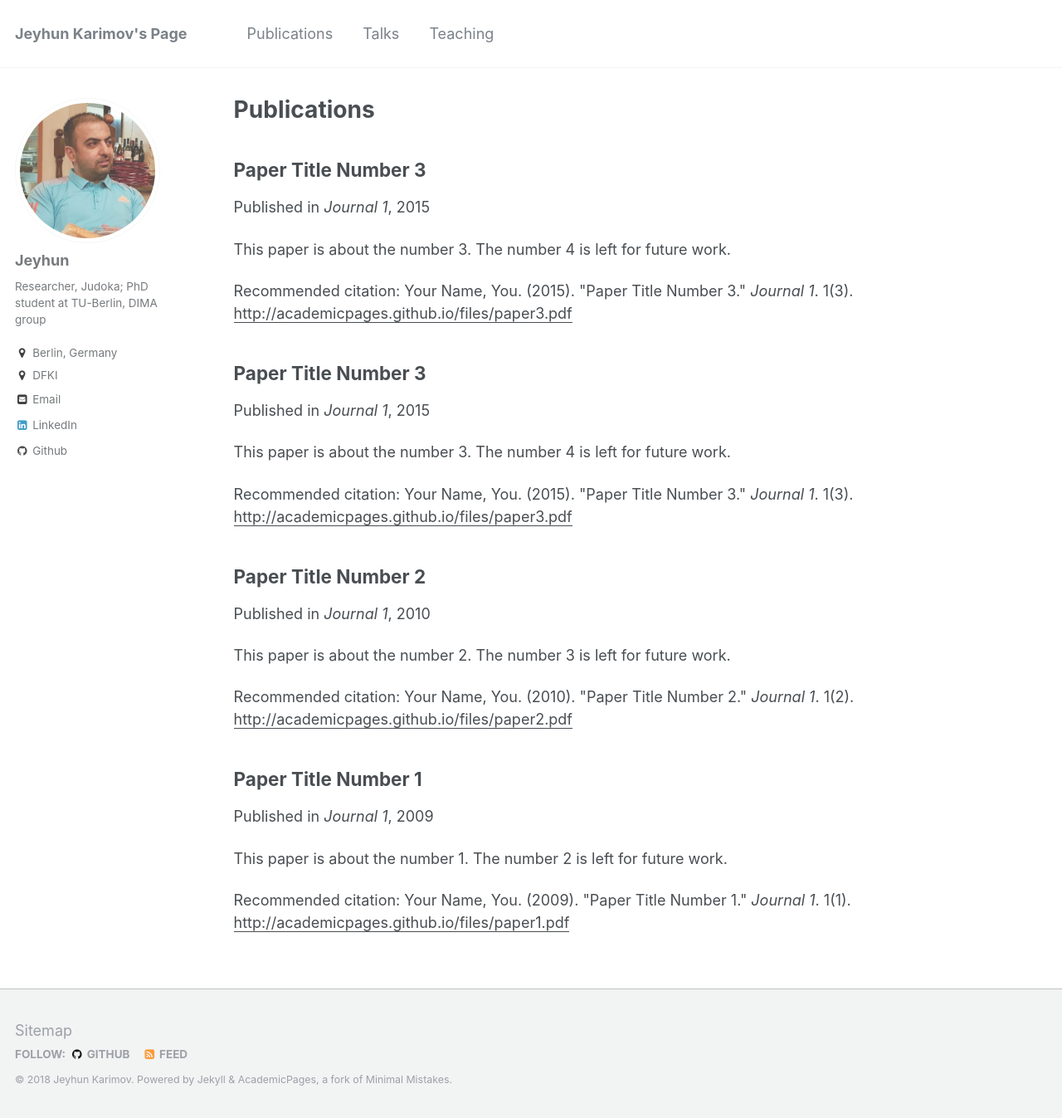
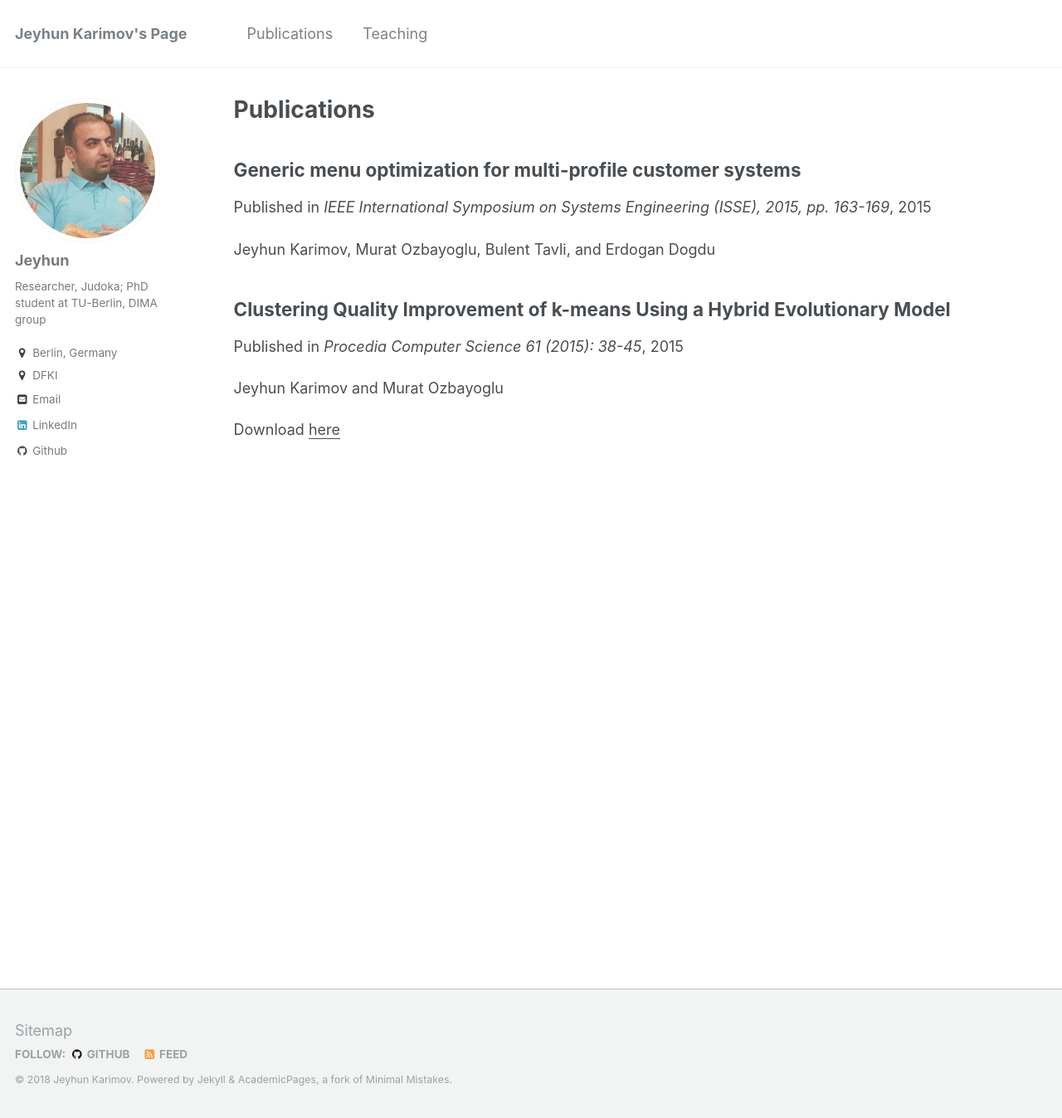
Before and after one commit to jeyhunkarimov/jeyhunkarimov.github.io, a Jekyll site: the page built from _pages/publications.md, in a window 1280 px wide and 1347 px high. Shown: the whole window at 83% size. Built offline with Jekyll 4.4.1, drawn with Linux system fonts in a browser that asks for light colours.

```diff
--- a/_data/navigation.yml
+++ b/_data/navigation.yml
@@ -3,8 +3,5 @@
   - title: "Publications"
     url: /publications/
 
-  - title: "Talks"
-    url: /talks/
-
   - title: "Teaching"
     url: /teaching/
--- a/_publications/2009-10-01-paper-title-number-1.md
+++ /dev/null
@@ -1,15 +0,0 @@
----
-title: "Paper Title Number 1"
-collection: publications
-permalink: /publication/2009-10-01-paper-title-number-1
-excerpt: 'This paper is about the number 1. The number 2 is left for future work.'
-date: 2009-10-01
-venue: 'Journal 1'
-paperurl: 'http://academicpages.github.io/files/paper1.pdf'
-citation: 'Your Name, You. (2009). &quot;Paper Title Number 1.&quot; <i>Journal 1</i>. 1(1).'
----
-This paper is about the number 1. The number 2 is left for future work.
-
-[Download paper here](http://academicpages.github.io/files/paper1.pdf)
-
-Recommended citation: Your Name, You. (2009). "Paper Title Number 1." <i>Journal 1</i>. 1(1).
--- a/_publications/2010-10-01-paper-title-number-2.md
+++ /dev/null
@@ -1,15 +0,0 @@
----
-title: "Paper Title Number 2"
-collection: publications
-permalink: /publication/2010-10-01-paper-title-number-2
-excerpt: 'This paper is about the number 2. The number 3 is left for future work.'
-date: 2010-10-01
-venue: 'Journal 1'
-paperurl: 'http://academicpages.github.io/files/paper2.pdf'
-citation: 'Your Name, You. (2010). &quot;Paper Title Number 2.&quot; <i>Journal 1</i>. 1(2).'
----
-This paper is about the number 2. The number 3 is left for future work.
-
-[Download paper here](http://academicpages.github.io/files/paper2.pdf)
-
-Recommended citation: Your Name, You. (2010). "Paper Title Number 2." <i>Journal 1</i>. 1(2).
--- /dev/null
+++ b/_publications/2015-10-01-paper-title-number-1.md
@@ -0,0 +1,10 @@
+---
+title: "Clustering Quality Improvement of k-means Using a Hybrid Evolutionary Model"
+collection: publications
+date: 2015-10-01
+venue: 'Procedia Computer Science 61 (2015): 38-45'
+paperurl: 'http://jeyhunkarimov.github.io/files/karimov2015clustering.pdf'
+---
+Jeyhun Karimov and Murat Ozbayoglu
+
+[Download paper here](http://academicpages.github.io/files/paper3.pdf)
--- /dev/null
+++ b/_publications/2015-10-01-paper-title-number-2.md
@@ -0,0 +1,9 @@
+---
+title: "Generic menu optimization for multi-profile customer systems"
+collection: publications
+date: 2015-10-01
+venue: 'IEEE International Symposium on Systems Engineering (ISSE), 2015, pp. 163-169'
+---
+Jeyhun Karimov, Murat Ozbayoglu, Bulent Tavli, and Erdogan Dogdu
+
+[Download paper here](http://academicpages.github.io/files/karimov2015generic.pdf)
--- a/_publications/2015-10-01-paper-title-number-4.md
+++ /dev/null
@@ -1,15 +0,0 @@
----
-title: "Paper Title Number 3"
-collection: publications
-permalink: /publication/2015-10-01-paper-title-number-3
-excerpt: 'This paper is about the number 3. The number 4 is left for future work.'
-date: 2015-10-01
-venue: 'Journal 1'
-paperurl: 'http://academicpages.github.io/files/paper3.pdf'
-citation: 'Your Name, You. (2015). &quot;Paper Title Number 3.&quot; <i>Journal 1</i>. 1(3).'
----
-This paper is about the number 3. The number 4 is left for future work.
-
-[Download paper here](http://academicpages.github.io/files/paper3.pdf)
-
-Recommended citation: Your Name, You. (2015). "Paper Title Number 3." <i>Journal 1</i>. 1(3).
```
Also changed, not shown: _publications/2015-10-01-paper-title-number-3.md (deleted, +0 -15 lines), 7 other files.
